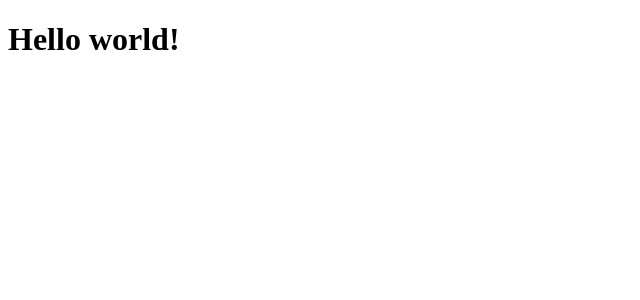
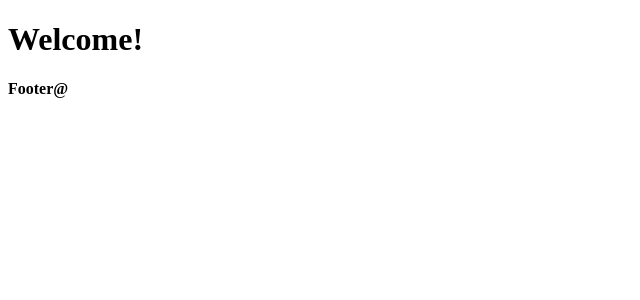
Before and after one commit to stassribnyi/react-practicing, a React (Vite) app in the folder app/: page / in a window 1280 px wide. Shown: the top 300 px of the page, without its empty margins (0-640 px from the left). Built offline with nearby package versions, Linux system fonts and the light colour scheme.

Commit message:
Compose multiple components

```diff
--- a/app/index.html
+++ b/app/index.html
@@ -8,6 +8,6 @@
 </head>
 <body>
     <div id="app"></div>
-    <script src="main.js"></script>
+    <script src="src/main.js"></script>
 </body>
 </html>
--- a/app/src/App.js
+++ /dev/null
@@ -1,7 +0,0 @@
-import React from 'react';
-
-export default class App extends React.Component {
-    render() {
-        return (<h1>Hello world!</h1>);
-    }
-}
--- /dev/null
+++ b/app/src/components/App.js
@@ -0,0 +1,15 @@
+import React from 'react';
+
+import Header from './Header.js';
+import Footer from './Footer.js';
+
+export default class App extends React.Component {
+    render() {
+        return (
+            <div>
+                <Header />
+                <Footer />
+            </div>
+        );
+    }
+}
--- /dev/null
+++ b/app/src/components/Footer.js
@@ -0,0 +1,9 @@
+import React from 'react';
+
+export default class Footer extends React.Component {
+    render() {
+        return (
+            <h4>Footer@</h4>
+        );
+    }
+}
--- /dev/null
+++ b/app/src/components/Header.js
@@ -0,0 +1,11 @@
+import React from 'react';
+
+import WelcomeTitle from './Title/WelcomeTitle.js';
+
+export default class Header extends React.Component {
+    render() {
+        return (
+            <WelcomeTitle />
+        );
+    }
+}
--- /dev/null
+++ b/app/src/components/Title/WelcomeTitle.js
@@ -0,0 +1,7 @@
+import React from 'react';
+
+export default class WelcomeTitle extends React.Component {
+    render() {
+        return (<h1>Welcome!</h1>);
+    }
+}
--- a/app/main.js
+++ b/app/src/main.js
@@ -1,7 +1,7 @@
 import React from 'react';
 import ReactDOM from 'react-dom';
 
-import App from './src/App.js';
+import App from './components/App';
 
 ReactDOM.render(
     <App />,
```
